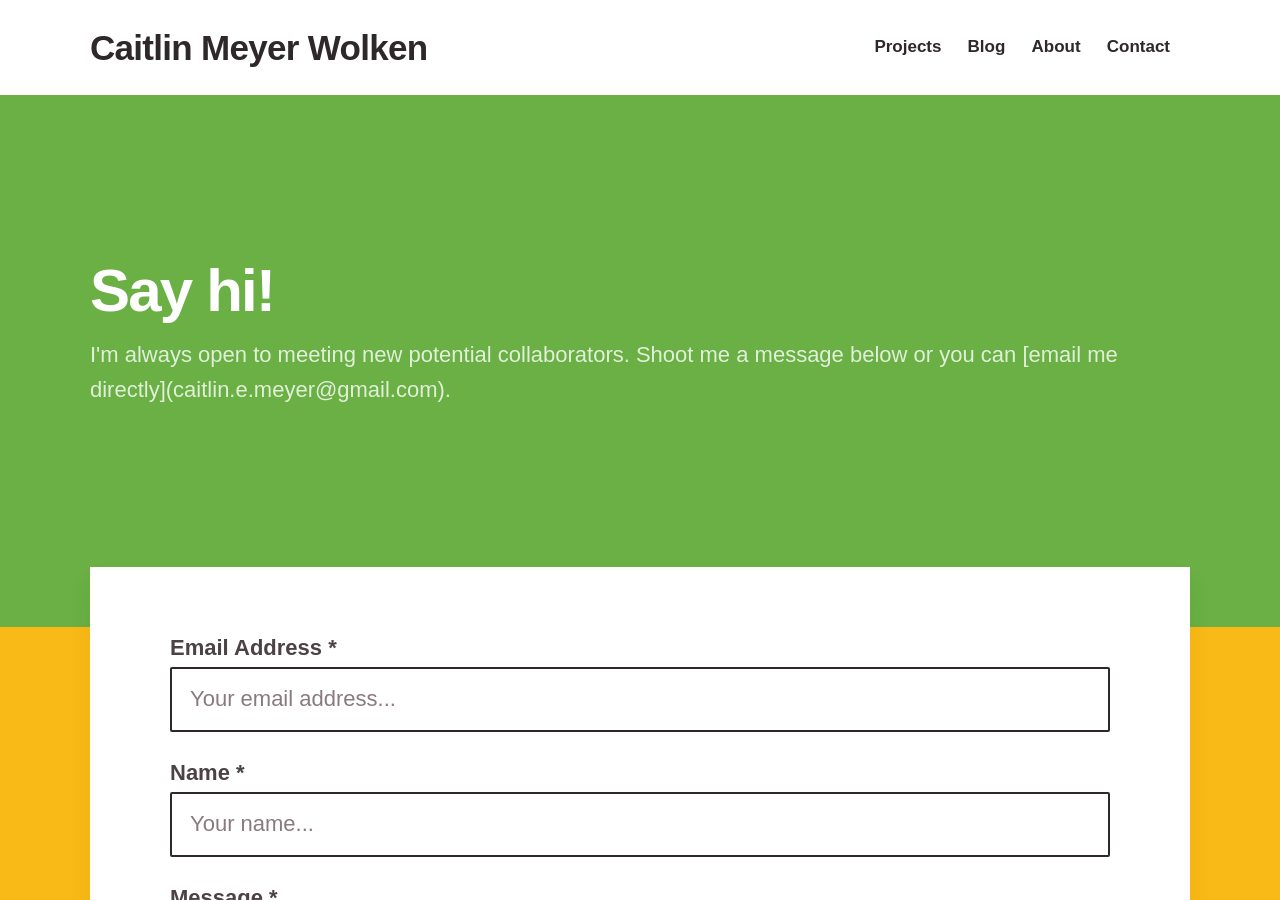
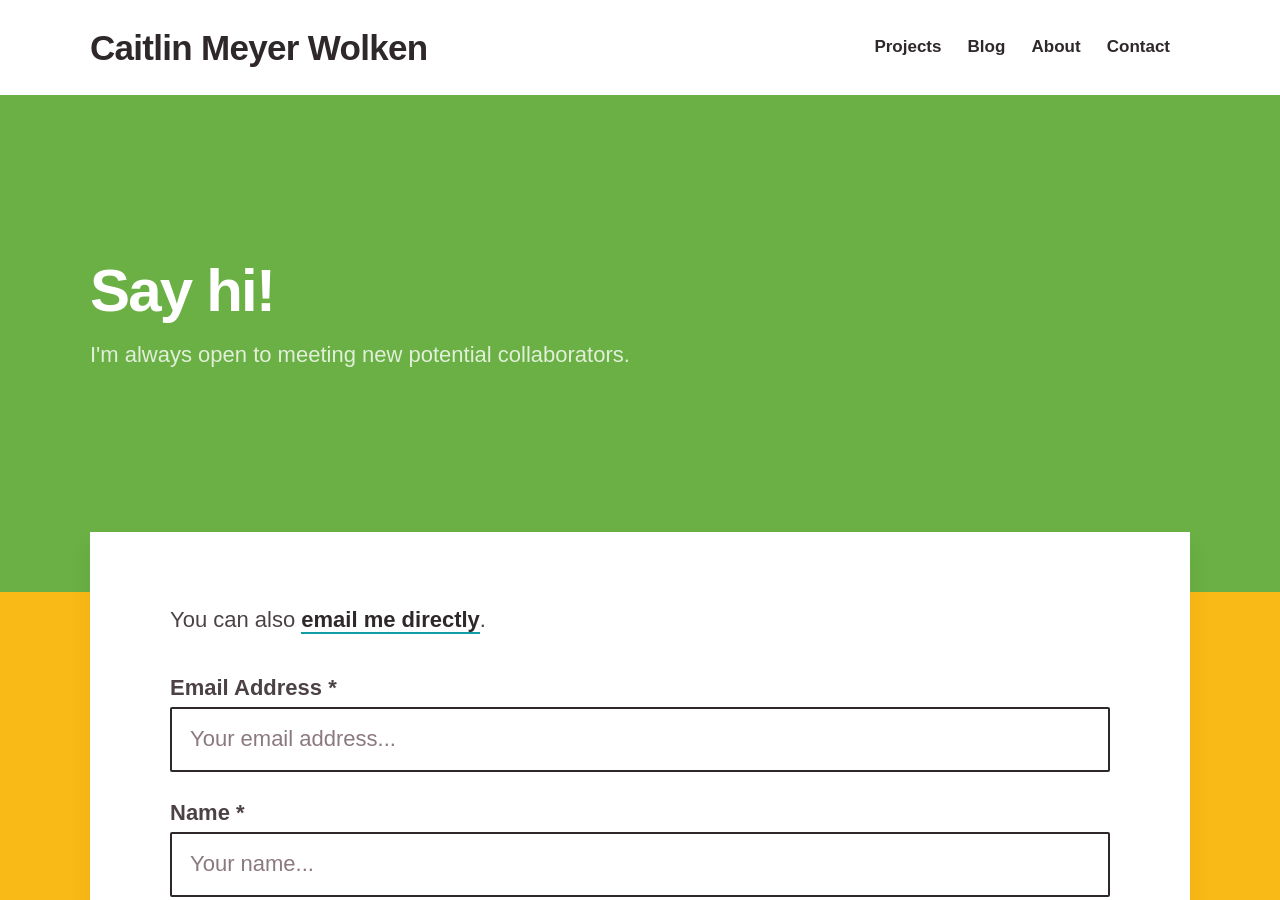
Before and after one commit to caitlinmeyer/2021, a Jekyll site: the page built from _pages/contact.md, in a window 1280 px wide and 900 px high. Built offline with Jekyll 4.4.1, drawn with Linux system fonts in a browser that asks for light colours; nearby versions of some CDN libraries; some web fonts are replaced.

Commit message:
Update contact.md

```diff
--- a/_pages/contact.md
+++ b/_pages/contact.md
@@ -1,8 +1,10 @@
 ---
 title: Say hi!
-subtitle: I'm always open to meeting new potential collaborators. Shoot me a message below or you can [email me directly](caitlin.e.meyer@gmail.com).
+subtitle: I'm always open to meeting new potential collaborators.
 description:
 featured_image:
 ---
 
+You can also [email me directly](caitlin.e.meyer@gmail.com).
+
 {% include contact-form.html %}
```
